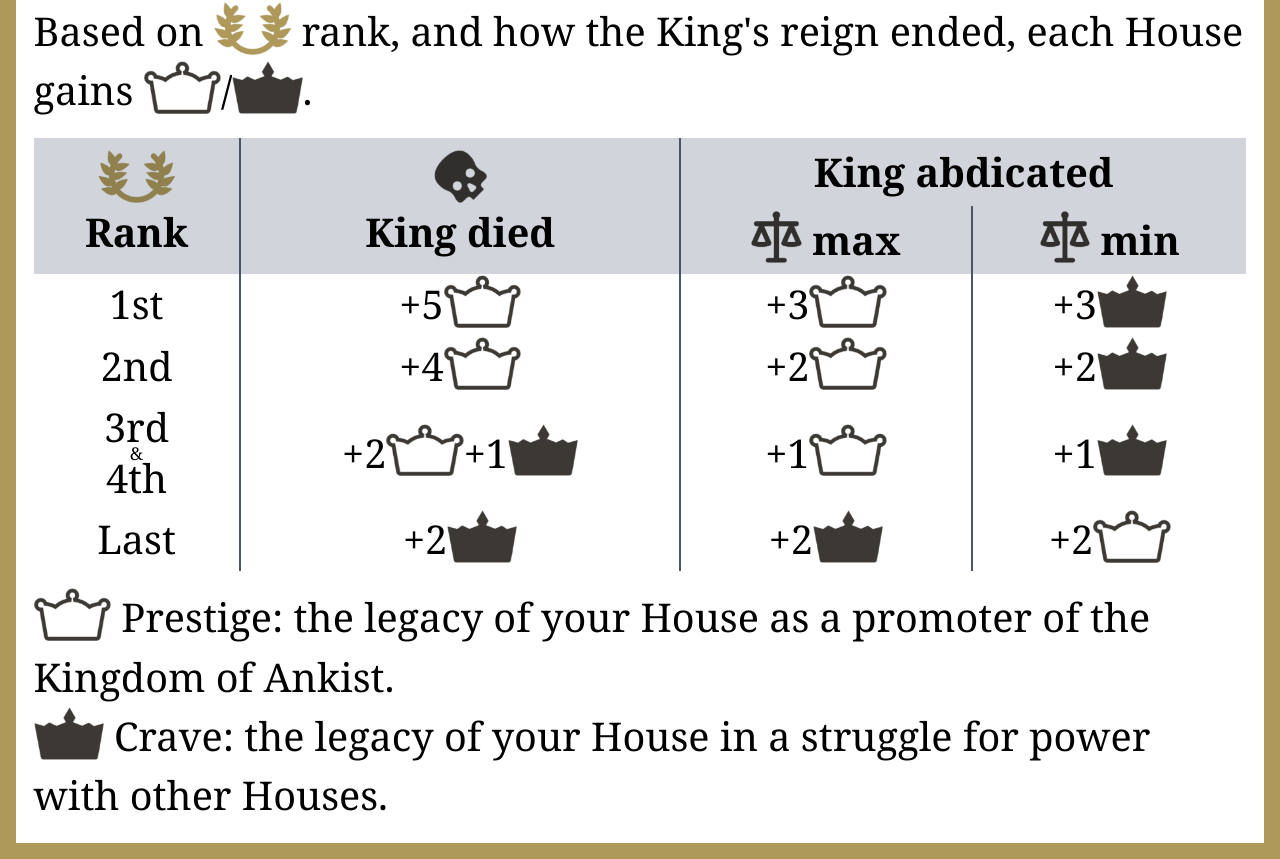
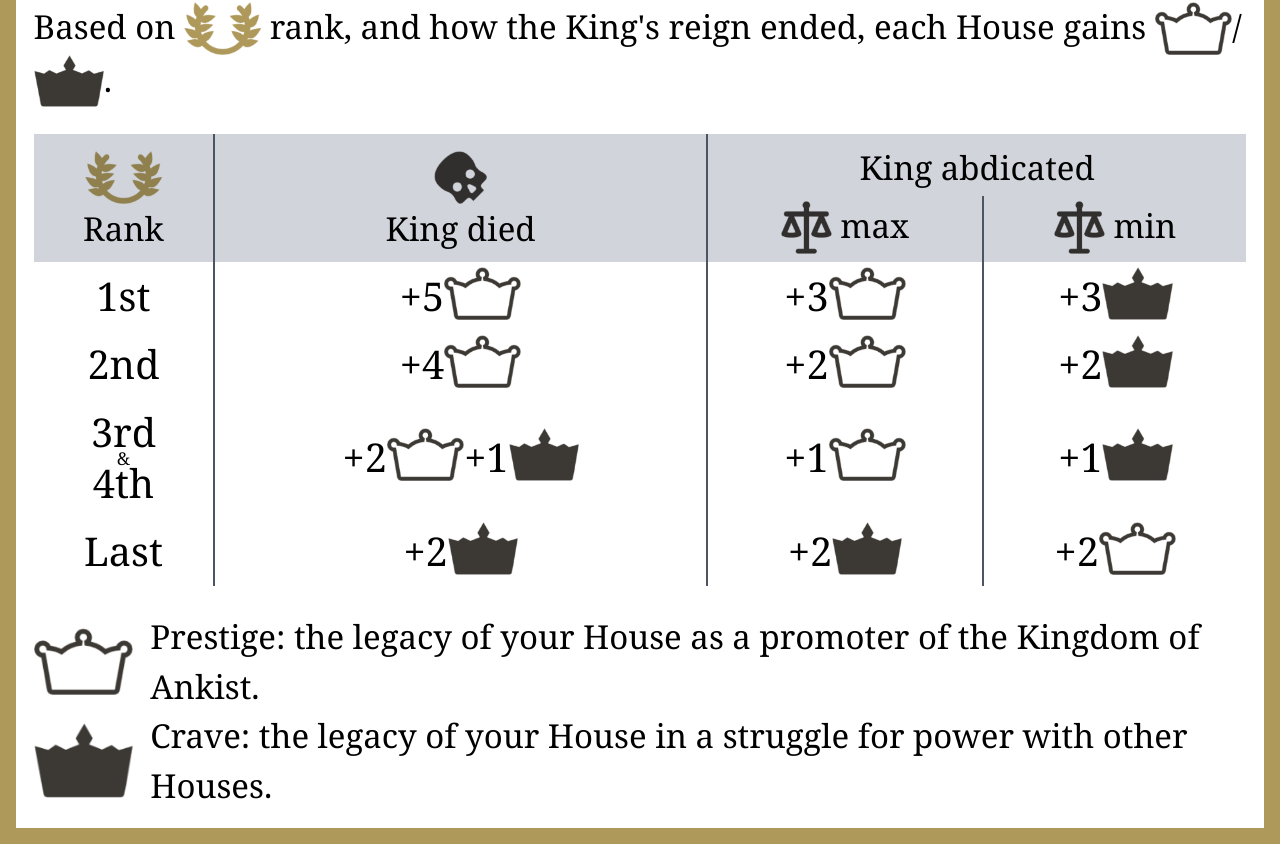
Before and after one commit to nick1n/heat, a Vue app: page /#/king in a window 1280 px wide. Shown: the part 5671-6530 px from the top of the page. Built offline with nearby package versions, Linux system fonts and the light colour scheme.

Commit message:
minor layout and margin tweaks

```diff
--- a/src/views/KingAidView.vue
+++ b/src/views/KingAidView.vue
@@ -194,9 +194,9 @@ function handleAnchor(event: MouseEvent) {
       <div class="pl-6 -indent-6">Winning side spend all their <img class="inline h-12 align-top" src="/king/power.png" /> bid to Balance for future votes.</div>
     </div>
 
-    <div class="border-[2vmin] border-[#AE995B] p-4 pt-0">
-      <h2 class="text-center text-7xl leading-normal">End of Game</h2>
-      <div>
+    <div class="border-[2vmin] border-[#AE995B] pb-4">
+      <h2 class="px-4 text-center text-7xl leading-normal">End of Game</h2>
+      <div class="pl-4">
         <div>
           When king <img class="inline h-12 align-top" src="/king/stability.png" /> <strong>abdicates</strong> or <img class="inline h-12 align-top" src="/king/death.png" />
           {{ ' ' }}
@@ -205,85 +205,95 @@ function handleAnchor(event: MouseEvent) {
         <div>
           <strong>Calculate <img class="inline h-12 align-top" src="/king/agenda.png" /> Scores</strong> (p. 30)
         </div>
-        <div class="ml-4">Secret Agenda (Resources, <img class="inline h-12 align-top" src="/king/coin.png" /> Ranking)</div>
-        <div class="ml-4">Open Agenda (±3 <img class="inline h-12 align-top" src="/king/agenda.png" />, ±1 <img class="inline h-12 align-top" src="/king/agenda.png" />)</div>
-        <div class="ml-4">Power Majority (+2 <img class="inline h-12 align-top" src="/king/agenda.png" />, +1 <img class="inline h-12 align-top" src="/king/agenda.png" />)</div>
+        <div class="ml-3">Secret Agenda (Resources, <img class="inline h-12 align-top" src="/king/coin.png" /> Ranking)</div>
+        <div class="ml-3">Open Agenda (±3 <img class="inline h-12 align-top" src="/king/agenda.png" />, ±1 <img class="inline h-12 align-top" src="/king/agenda.png" />)</div>
+        <div class="ml-3">Power Majority (+2 <img class="inline h-12 align-top" src="/king/agenda.png" />, +1 <img class="inline h-12 align-top" src="/king/agenda.png" />)</div>
         <div><strong>Realm Chronicles</strong> (p. 33)</div>
-        <div class="ml-4">Record each Ranking and Score.</div>
-        <div class="ml-4">Gain <img class="inline h-12 align-top" src="/king/prestige.png" /> Prestige, <img class="inline h-12 align-top" src="/king/crave.png" /> Crave.</div>
-        <div class="ml-4">1st rank House names next King.</div>
+        <div class="ml-3">Record each Ranking and Score.</div>
+        <div class="ml-3">Gain <img class="inline h-12 align-top" src="/king/prestige.png" /> Prestige, <img class="inline h-12 align-top" src="/king/crave.png" /> Crave.</div>
+        <div class="ml-3">1st rank House names next King.</div>
         <div><strong>House Achievements</strong> <img class="inline h-12 align-top" src="/king/achievements.png" /> (p. 34)</div>
         <div><strong>House Alignment</strong> (p. 34)</div>
         <div><strong>Save Game</strong> (p. 34)</div>
-        <div class="ml-4">Secret Agenda + Vote cards</div>
-        <div class="ml-4">Trash resolved cards</div>
-        <div class="ml-4">Shuffle Trigger + Dilemma deck</div>
-        <div class="ml-4">Event cards + Story cards</div>
+        <div class="ml-3">Secret Agenda + Vote cards</div>
+        <div class="ml-3">Trash resolved cards</div>
+        <div class="ml-3">Shuffle Trigger + Dilemma deck</div>
+        <div class="ml-3">Event cards + Story cards</div>
       </div>
     </div>
 
-    <div class="border-[2vmin] border-[#AE995B] p-4 pt-0">
+    <div class="border-[2vmin] border-[#AE995B] p-4 pt-0 text-3xl leading-normal">
       <h2 class="text-center text-5xl leading-normal">Campaign Score (p. 33)</h2>
       <div>
         <div>
           Based on <img class="inline h-12 align-top" src="/king/agenda.png" /> rank, and how the King's reign ended, each House gains
           <img class="inline h-12 align-top" src="/king/prestige.png" />/<img class="inline h-12 align-top" src="/king/crave.png" />.
         </div>
-        <table class="my-4 w-full text-center">
+        <table class="my-6 w-full text-center">
           <thead>
             <tr>
-              <th class="border-r-2 border-gray-600 bg-gray-300 p-1" rowspan="2"><img class="mx-auto h-12 mix-blend-multiply" src="/king/agenda.png" />Rank</th>
-              <th class="border-r-2 border-gray-600 bg-gray-300 p-1" rowspan="2"><img class="mx-auto h-12 mix-blend-multiply" src="/king/death.png" />King died</th>
-              <th class="bg-gray-300 p-1" colspan="2">King abdicated</th>
+              <th class="border-r-2 border-gray-600 bg-gray-300 p-1 py-2 align-bottom font-normal" rowspan="2">
+                <img class="mx-auto h-12 mix-blend-multiply" src="/king/agenda.png" />Rank
+              </th>
+              <th class="border-r-2 border-gray-600 bg-gray-300 p-1 py-2 align-bottom font-normal" rowspan="2">
+                <img class="mx-auto h-12 mix-blend-multiply" src="/king/death.png" />King died
+              </th>
+              <th class="bg-gray-300 p-1 pt-2 font-normal" colspan="2">King abdicated</th>
             </tr>
             <tr>
-              <th class="border-r-2 border-gray-600 bg-gray-300 p-1"><img class="inline h-12 align-top mix-blend-multiply" src="/king/stability.png" /> max</th>
-              <th class="bg-gray-300 p-1"><img class="inline h-12 align-top mix-blend-multiply" src="/king/stability.png" /> min</th>
+              <th class="border-r-2 border-gray-600 bg-gray-300 p-1 pb-2 font-normal"><img class="inline h-12 align-top mix-blend-multiply" src="/king/stability.png" /> max</th>
+              <th class="bg-gray-300 p-1 pb-2 font-normal"><img class="inline h-12 align-top mix-blend-multiply" src="/king/stability.png" /> min</th>
             </tr>
           </thead>
-          <tbody>
+          <tbody class="text-4xl leading-normal">
             <tr>
-              <td class="border-r-2 border-gray-600">1st</td>
-              <td class="border-r-2 border-gray-600">+5<img class="inline h-12 align-top" src="/king/prestige.png" /></td>
-              <td class="border-r-2 border-gray-600">+3<img class="inline h-12 align-top" src="/king/prestige.png" /></td>
-              <td>+3<img class="inline h-12 align-top" src="/king/crave.png" /></td>
+              <td class="border-r-2 border-gray-600 p-1">1st</td>
+              <td class="border-r-2 border-gray-600 p-1">+5<img class="inline h-12 align-top" src="/king/prestige.png" /></td>
+              <td class="border-r-2 border-gray-600 p-1">+3<img class="inline h-12 align-top" src="/king/prestige.png" /></td>
+              <td class="p-1">+3<img class="inline h-12 align-top" src="/king/crave.png" /></td>
             </tr>
             <tr>
-              <td class="border-r-2 border-gray-600">2nd</td>
-              <td class="border-r-2 border-gray-600">+4<img class="inline h-12 align-top" src="/king/prestige.png" /></td>
-              <td class="border-r-2 border-gray-600">+2<img class="inline h-12 align-top" src="/king/prestige.png" /></td>
-              <td>+2<img class="inline h-12 align-top" src="/king/crave.png" /></td>
+              <td class="border-r-2 border-gray-600 p-1">2nd</td>
+              <td class="border-r-2 border-gray-600 p-1">+4<img class="inline h-12 align-top" src="/king/prestige.png" /></td>
+              <td class="border-r-2 border-gray-600 p-1">+2<img class="inline h-12 align-top" src="/king/prestige.png" /></td>
+              <td class="p-1">+2<img class="inline h-12 align-top" src="/king/crave.png" /></td>
             </tr>
             <tr>
-              <td class="border-r-2 border-gray-600">
+              <td class="border-r-2 border-gray-600 p-1">
                 3rd
                 <div class="-my-4 text-base">&</div>
                 4th
               </td>
-              <td class="border-r-2 border-gray-600">
+              <td class="border-r-2 border-gray-600 p-1">
                 +2<img class="inline h-12 align-top" src="/king/prestige.png" />+1<img class="inline h-12 align-top" src="/king/crave.png" />
               </td>
-              <td class="border-r-2 border-gray-600">+1<img class="inline h-12 align-top" src="/king/prestige.png" /></td>
-              <td>+1<img class="inline h-12 align-top" src="/king/crave.png" /></td>
+              <td class="border-r-2 border-gray-600 p-1">+1<img class="inline h-12 align-top" src="/king/prestige.png" /></td>
+              <td class="p-1">+1<img class="inline h-12 align-top" src="/king/crave.png" /></td>
             </tr>
             <tr class="hidden">
-              <td class="border-r-2 border-gray-600">4th</td>
-              <td class="border-r-2 border-gray-600">
+              <td class="border-r-2 border-gray-600 p-1">4th</td>
+              <td class="border-r-2 border-gray-600 p-1">
                 +2<img class="inline h-12 align-top" src="/king/prestige.png" />+1<img class="inline h-12 align-top" src="/king/crave.png" />
               </td>
-              <td class="border-r-2 border-gray-600">+1<img class="inline h-12 align-top" src="/king/prestige.png" /></td>
-              <td>+1<img class="inline h-12 align-top" src="/king/crave.png" /></td>
+              <td class="border-r-2 border-gray-600 p-1">+1<img class="inline h-12 align-top" src="/king/prestige.png" /></td>
+              <td class="p-1">+1<img class="inline h-12 align-top" src="/king/crave.png" /></td>
             </tr>
             <tr>
-              <td class="border-r-2 border-gray-600">Last</td>
-              <td class="border-r-2 border-gray-600">+2<img class="inline h-12 align-top" src="/king/crave.png" /></td>
-              <td class="border-r-2 border-gray-600">+2<img class="inline h-12 align-top" src="/king/crave.png" /></td>
-              <td>+2<img class="inline h-12 align-top" src="/king/prestige.png" /></td>
+              <td class="border-r-2 border-gray-600 p-1">Last</td>
+              <td class="border-r-2 border-gray-600 p-1">+2<img class="inline h-12 align-top" src="/king/crave.png" /></td>
+              <td class="border-r-2 border-gray-600 p-1">+2<img class="inline h-12 align-top" src="/king/crave.png" /></td>
+              <td class="p-1">+2<img class="inline h-12 align-top" src="/king/prestige.png" /></td>
             </tr>
           </tbody>
         </table>
-        <div><img class="inline h-12 align-top" src="/king/prestige.png" /> Prestige: the legacy of your House as a promoter of the Kingdom of Ankist.</div>
-        <div><img class="inline h-12 align-top" src="/king/crave.png" /> Crave: the legacy of your House in a struggle for power with other Houses.</div>
+        <div class="flex items-center gap-4">
+          <div class="flex h-16 w-24 items-center justify-center"><img class="w-full" src="/king/prestige.png" /></div>
+          <div>Prestige: the legacy of your House as a promoter of the Kingdom of Ankist.</div>
+        </div>
+        <div class="flex items-center gap-4">
+          <div class="flex h-16 w-24 items-center justify-center"><img class="w-full" src="/king/crave.png" /></div>
+          <div>Crave: the legacy of your House in a struggle for power with other Houses.</div>
+        </div>
       </div>
     </div>
   </div>
```
